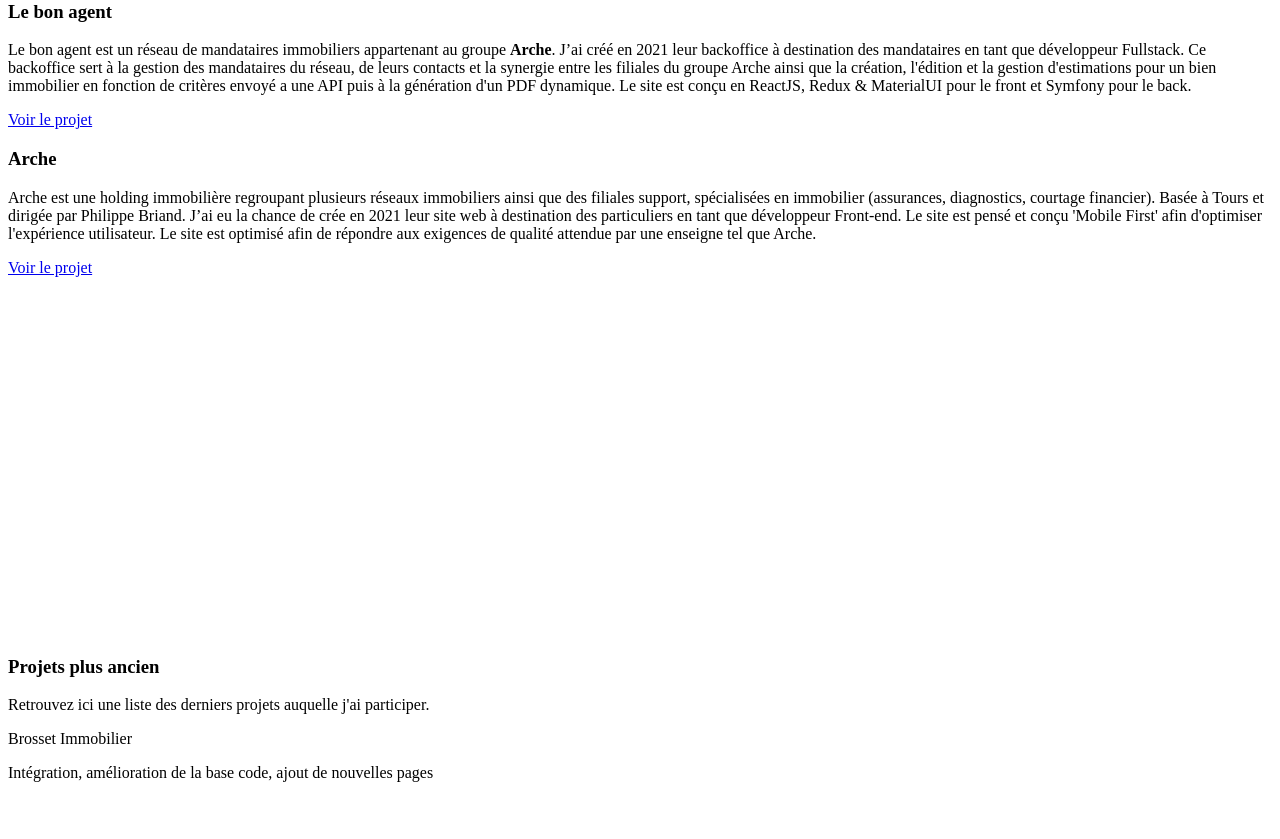
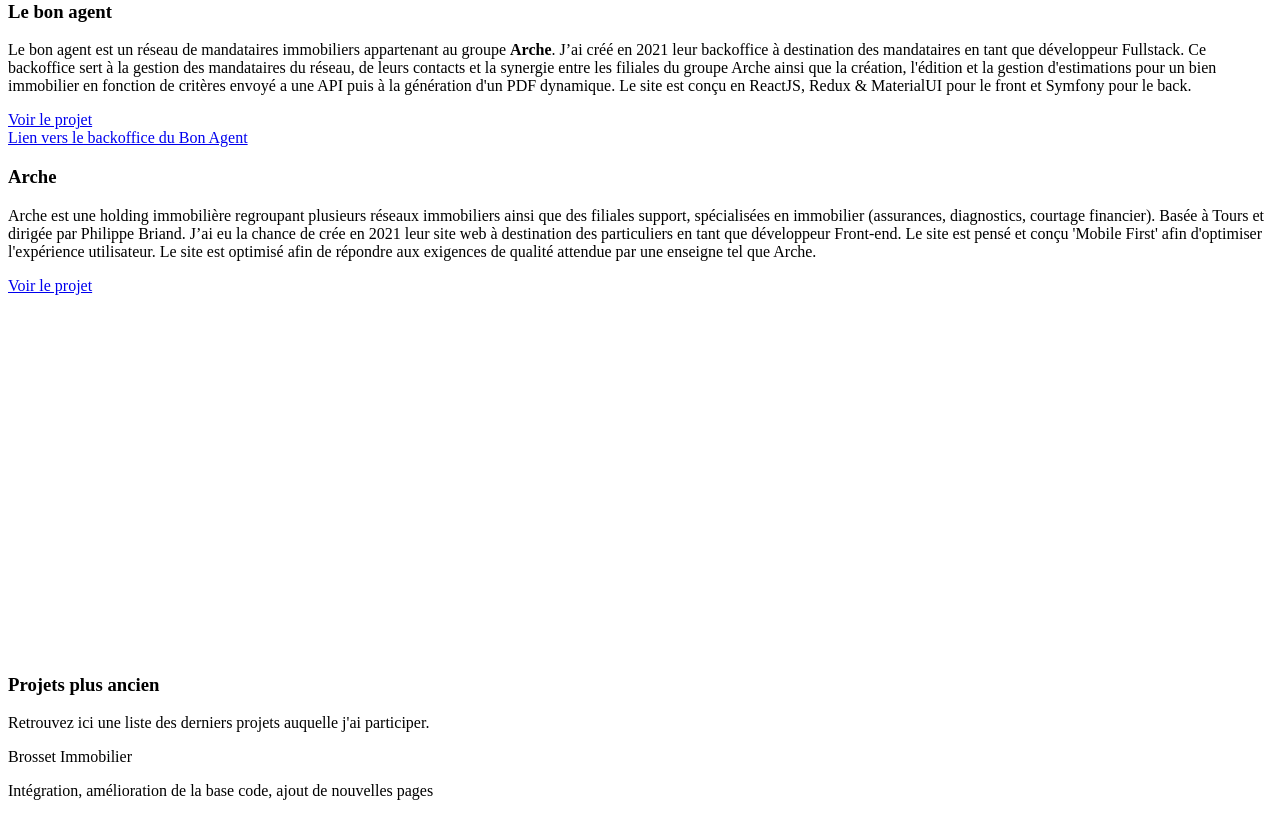
Before and after one commit to eikyuu/portfolio-2.1, a Next.js app: page / in a window 1280 px wide. Shown: the part 1780-2619 px from the top of the page. Built offline with nearby package versions, Linux system fonts and the light colour scheme.

Commit message:
ajout du lien prod

```diff
--- a/components/pages/home/Project.js
+++ b/components/pages/home/Project.js
@@ -43,6 +43,14 @@ const Project = () => {
             >
               Voir le projet
             </a>
+            <br/>
+            <a
+                target="_blank"
+                className="font-sans text-xl"
+                href="https://backoffice.lebonagent.fr/#/login"
+            >
+             Lien vers le backoffice du Bon Agent
+            </a>
           </div>
         </article>
 
```
